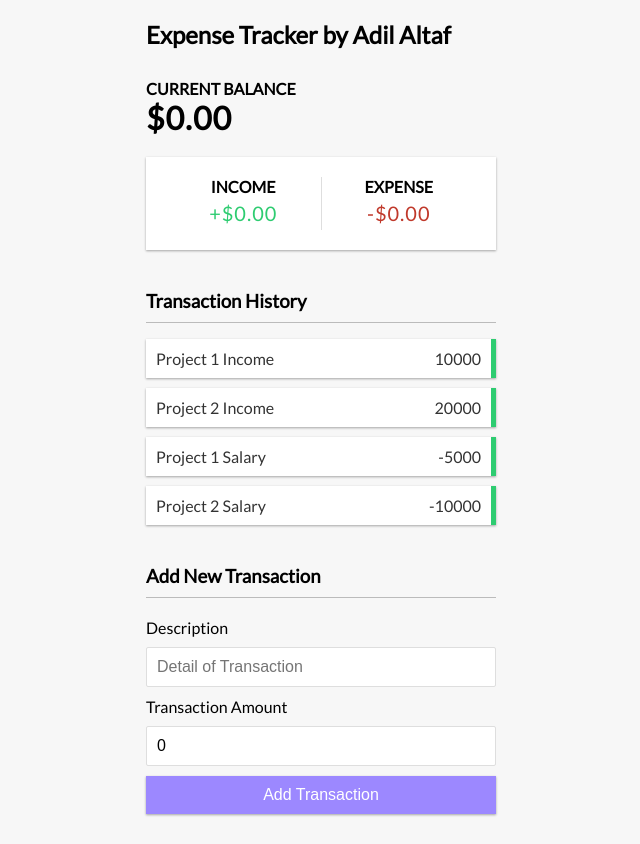
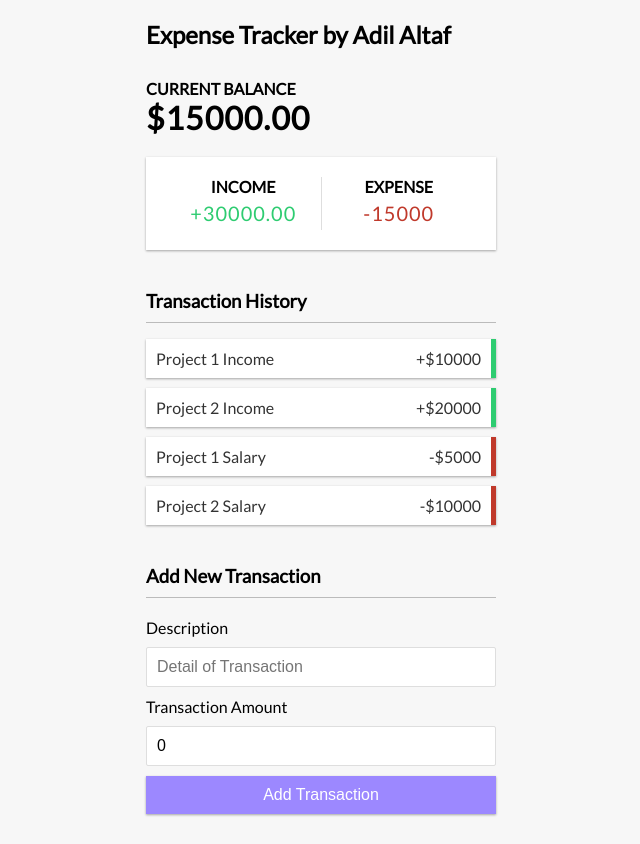
Before and after one commit to adil-innovation-lab/react-expense-tracker, a React (Create React App) app: page / in a window 1280 px wide. Shown: the whole page, without its empty margins (319-959 px from the left). Built offline with nearby package versions, Linux system fonts and the light colour scheme.

Commit message:
Updated Transaction, AccountSummary, and Balance
Updated the Transaction, AccountSummary, and Balance components to get and display transactions from the state.

```diff
--- a/src/components/AccountSummary.js
+++ b/src/components/AccountSummary.js
@@ -1,18 +1,36 @@
-import React from 'react'
+import React, { useContext } from 'react'
+
+// Import the Global State
+import { GlobalContext } from '../context/GlobalState';
 
 export const AccountSummary = () => {
+
+    const { transactions } = useContext(GlobalContext);
+
+    const transactionAmounts = transactions.map(transaction => transaction.transactionAmount);
+
+    const income = transactionAmounts
+        .filter(transaction => transaction > 0)
+        .reduce((acc, transaction) => (acc += transaction), 0)
+        .toFixed(2);
+
+    const expense = Math.abs(transactionAmounts
+        .filter(transaction => transaction < 0)
+        .reduce((acc, transaction) => (acc += transaction), 0)
+        .toFixed(2));
+
     return (
         <div className="inc-exp-container">
             <div>
                 <h4>Income</h4>
                 <p className="money plus">
-                    +$0.00
+                    +{income}
                 </p>
             </div>
             <div>
                 <h4>Expense</h4>
                 <p className="money minus">
-                    -$0.00
+                    -{expense}
                 </p>
             </div>
 
--- a/src/components/Balance.js
+++ b/src/components/Balance.js
@@ -1,10 +1,20 @@
-import React from 'react'
+import React, { useContext } from 'react'
+
+// Import the Global State
+import { GlobalContext } from '../context/GlobalState';
 
 export const Balance = () => {
+
+    const { transactions } = useContext(GlobalContext);
+
+    const transactionAmounts = transactions.map(transaction => transaction.transactionAmount);
+    const balance = transactionAmounts.reduce((acc, item) => (acc += item), 0).toFixed(2);
+
+
     return (
         <div>
             <h4>Current Balance</h4>
-            <h1 id="balance">$0.00</h1>
+            <h1 id="balance">${balance}</h1>
         </div>
     )
 }
--- a/src/components/Transaction.js
+++ b/src/components/Transaction.js
@@ -1,10 +1,14 @@
 import React from 'react'
 
 export const Transaction = ({ transaction }) => {
+
+    const sign = transaction.transactionAmount > 0 ? '+' : '-';
+    const transactionType = transaction.transactionAmount > 0 ? 'plus' : 'minus';
+
     return (
-        <li className="plus">
+        <li className={transactionType}>
             {transaction.description}
-            <span>{transaction.transactionAmount}</span>
+            <span>{sign}${Math.abs(transaction.transactionAmount)}</span>
             <button className="delete-btn">X</button>
         </li>
     )
```
